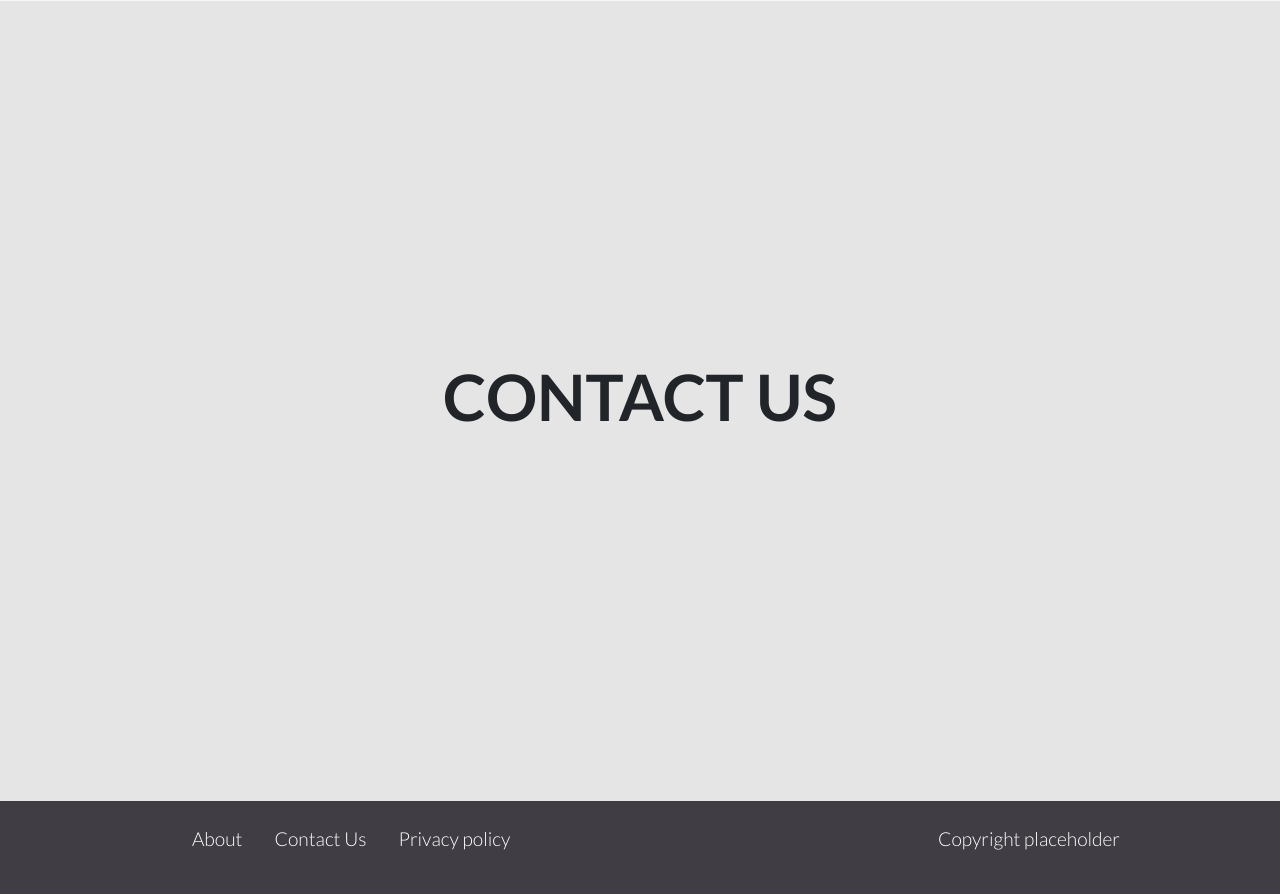
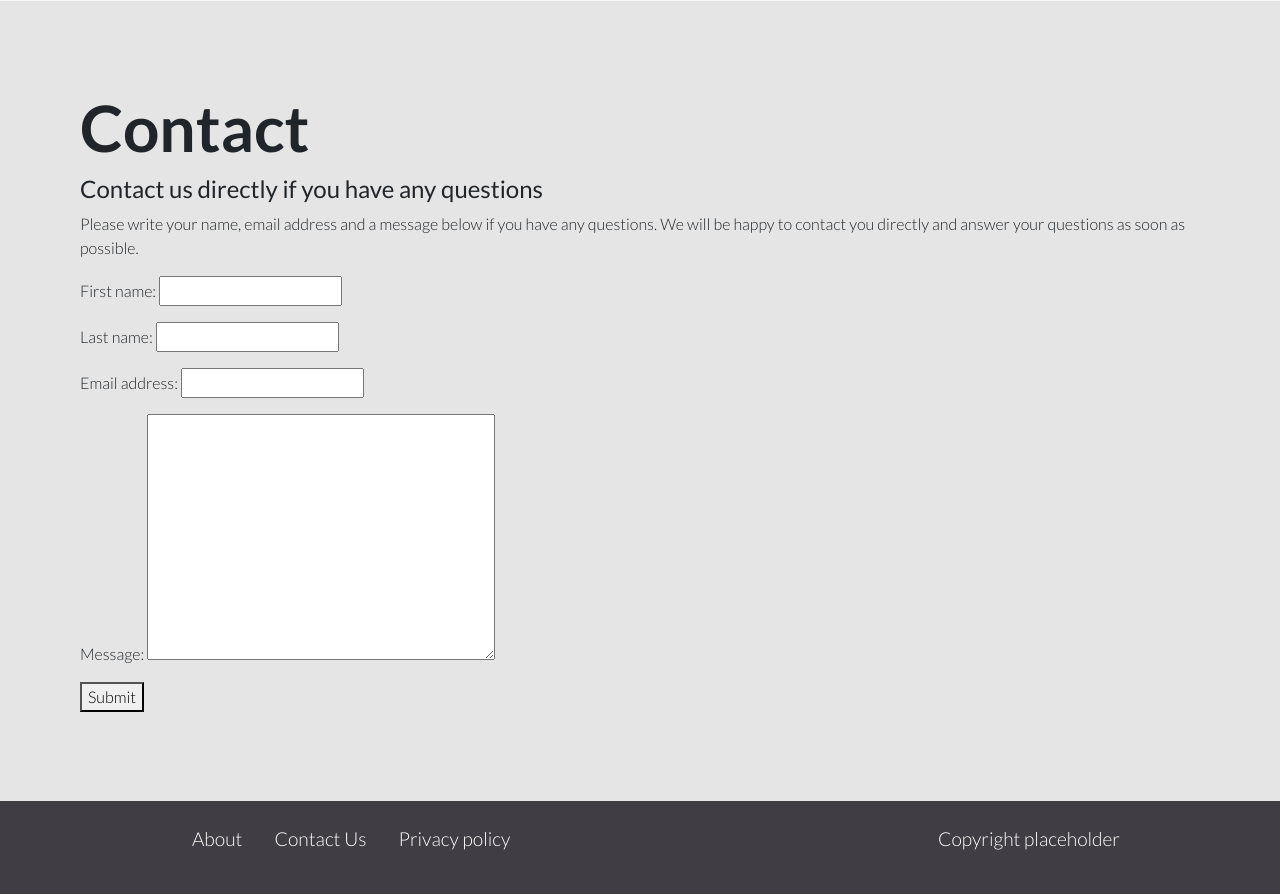
Before and after one commit to Rocket8900/GobbleGobble, a Django app: page /food/contact/ in a window 1280 px wide. Shown: the part 86-980 px from the top of the page. Run offline with Django 3.2, Linux system fonts and the light colour scheme; some libraries are stand-ins or nearby versions.

Commit message:
added about and contact page

```diff
--- a/food/forms.py
+++ b/food/forms.py
@@ -109,3 +109,9 @@ class ShopForm(forms.Form):
                 except IndexError:
                     return {}
             return {}
+
+class ContactForm(forms.Form):
+    first_name = forms.CharField(max_length = 50)
+    last_name = forms.CharField(max_length = 50)
+    email_address = forms.EmailField(max_length = 150)
+    message = forms.CharField(widget = forms.Textarea, max_length = 2000)
--- a/food/urls.py
+++ b/food/urls.py
@@ -14,7 +14,7 @@ urlpatterns = [
     path('food/search/', views.Search, name='search'),
     path('food/explore/', views.Explore, name='explore'),
     path('food/about/', views.About, name='about'),
-    path('food/contact/', views.Contact, name='contact'),
+    path('food/contact/', views.contact, name='contact'),
 
 	path('', views.Home, name='home'),
     path('food/<slug>/', FoodDetailView.as_view(), name='food_detail'),
--- a/food/views.py
+++ b/food/views.py
@@ -27,9 +27,12 @@ from django.contrib.auth import login
 
 # from django.contrib import messages
 
-from .forms import SearchForm, ShopForm
+from .forms import SearchForm, ShopForm, ContactForm
 from .models import shop, Cuisine, Price, Type_of_food
 from .utils import random_string_generator
+
+from django.core.mail import send_mail, BadHeaderError
+from django.http import HttpResponse
 
 # GENERAL VIEWS
 
@@ -508,3 +511,25 @@ class showform(LoginRequiredMixin, FormView):
     	}
 
 		return super(showform, self).form_valid(form)
+
+def contact(request):
+	if request.method == 'POST':
+		form = ContactForm(request.POST)
+		if form.is_valid():
+			subject = "Website Inquiry"
+			body = {
+			'first_name': form.cleaned_data['first_name'],
+			'last_name': form.cleaned_data['last_name'],
+			'email': form.cleaned_data['email_address'],
+			'message':form.cleaned_data['message'],
+			}
+			message = "\n".join(body.values())
+
+			try:
+				send_mail(subject, message, 'admin@example.com', ['admin@example.com'])
+			except BadHeaderError:
+				return HttpResponse('Invalid header found.')
+			return redirect ("food:home")
+
+	form = ContactForm()
+	return render(request, "food/contact.html", {'form':form})
--- a/templates/base/footer.html
+++ b/templates/base/footer.html
@@ -1,8 +1,8 @@
 <div class="footer">
 	<div class="bottom-section mt-auto">
 		<ul class="left-side">
-			<li><a class="#" href="#">About</a></li>
-			<li><a class="#" href="#">Contact Us</a></li>
+			<li><a class="#" href="{% url 'food:about' %}">About</a></li>
+			<li><a class="#" href="{% url 'food:contact' %}">Contact Us</a></li>
 			<li><a class="#" href="#">Privacy policy</a></li>
 		</ul>
 		<ul class="right-side">
@@ -14,8 +14,8 @@
 <div class="footer-mobile">
 	<div class="bottom-section mt-auto">
 		<ul class="bottom-footer">
-			<li><a class="#" href="#">About</a></li>
-			<li><a class="#" href="#">Contact Us</a></li>
+			<li><a class="#" href="{% url 'food:about' %}">About</a></li>
+			<li><a class="#" href="{% url 'food:contact' %}">Contact Us</a></li>
 			<li><a class="#" href="#">Privacy policy</a></li>
 		</ul>
 		<ul class="right-side">
--- a/templates/food/about.html
+++ b/templates/food/about.html
@@ -6,8 +6,11 @@
 <div class="about-page">
 	<div class="about-header">
 		<h1>About Hangrysloth</h1>
-		<h2>Hangrysloth was created as a passion project by an aspiring self-taught web developer to solve the age old question: Where should i go to eat?<br>With the ability to search through either a carefully curated list or a personal list, this website hopes to make finding food in a food haven an easy choice.</h2>
+		<h2>Hangrysloth was created as a passion project by an aspiring self-taught web developer to solve the age old question: Where should i go to eat? With the ability to search through either a carefully curated list or a personal list, this website hopes to make finding food in a food haven an easy choice.</h2>
+		<div class="about-cta">Have something you want to tell us? Contact us at admin@hangrysloth.com or head over to our <a class="#" href="{% url 'food:contact' %}">contact page</a></div>
 	</div>
+
+
 </div>
 
 {% include "base/footer.html" %}
--- a/templates/food/contact.html
+++ b/templates/food/contact.html
@@ -4,7 +4,19 @@
 {% include "base/nav-main.html" %}
 
 <div class="explore-page">
-	<h1>CONTACT US</h1>
+	<div style="margin:80px">
+		<h1>Contact</h1>
+		<h4>Contact us directly if you have any questions</h4>
+		<p>
+			Please write your name, email address and a message below if you have any questions.
+			We will be happy to contact you directly and answer your questions as soon as possible.
+		</p>
+		<form method="post">
+        {% csrf_token %}
+            {{form.as_p}}
+            <button type="submit">Submit</button>
+        </form>
+    </div>
 </div>
 
 {% include "base/footer.html" %}
```
Also changed, not shown: 1 other file.
